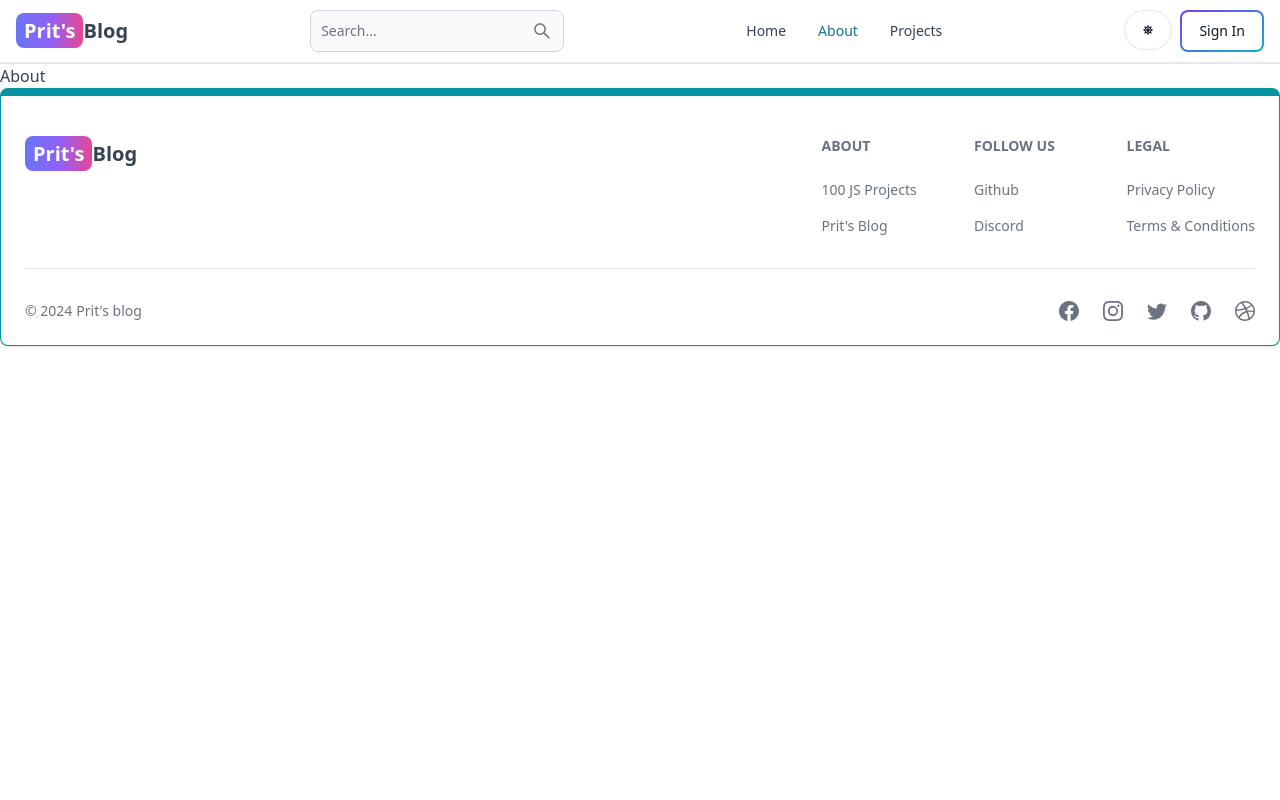
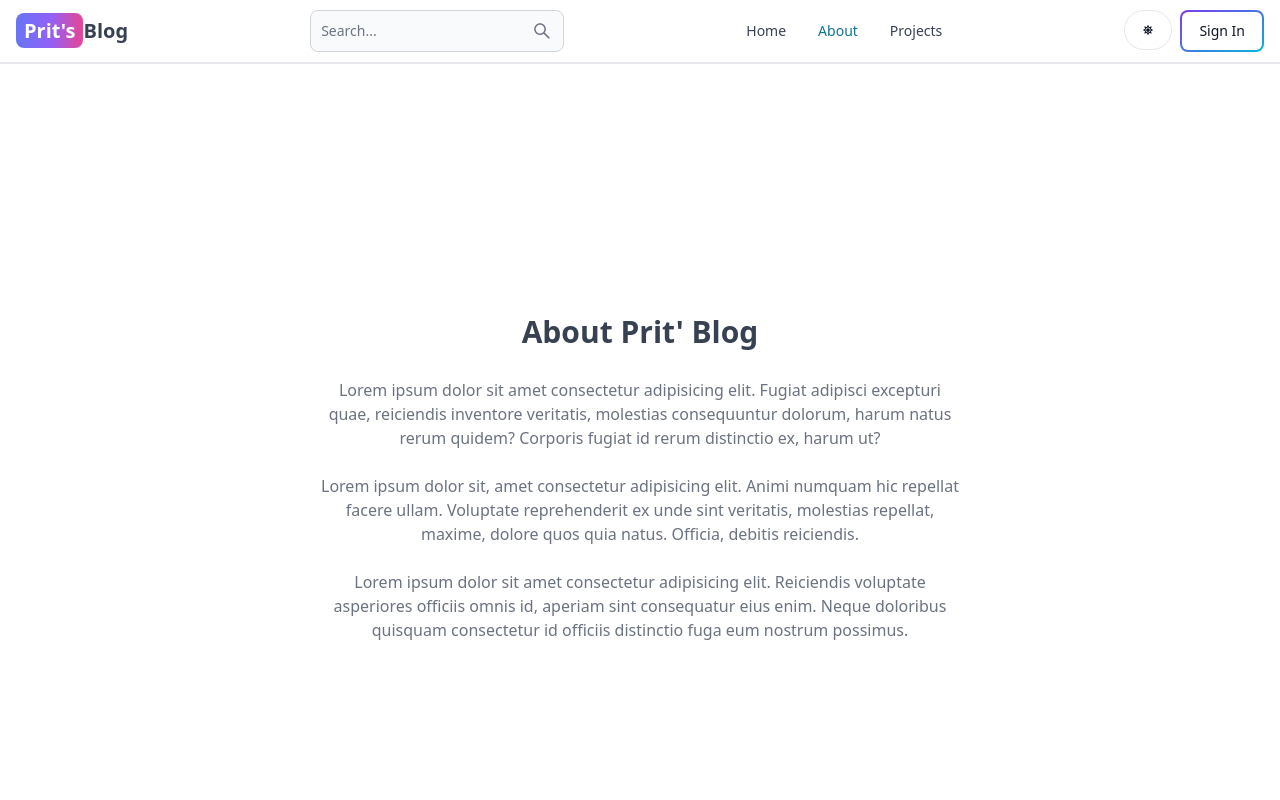
Before and after one commit to Pritamgajare/MERN-blog, a React app in the folder client/: page /about in a window 1280 px wide. Shown: the top 800 px of the page. Built offline with nearby package versions, Linux system fonts and the light colour scheme; no server answers; the HTML template or start-up script is replaced by a standard one.

Commit message:
about and project page

```diff
--- a/client/src/pages/About.jsx
+++ b/client/src/pages/About.jsx
@@ -2,6 +2,26 @@
 
 export default function About() {
   return (
-    <div>About</div>
-  )
+    <div className='min-h-screen flex items-center justify-center'>
+      <div className='max-w-2xl mx-auto p-3 text-center'>
+        <div>
+          <h1 className='text-3xl font font-semibold text-center my-7'>
+            About Prit' Blog
+          </h1>
+          <div className='text-md text-gray-500 flex flex-col gap-6'>
+            <p>Lorem ipsum dolor sit amet consectetur adipisicing elit. Fugiat adipisci excepturi quae, reiciendis inventore veritatis, molestias consequuntur dolorum, harum natus rerum quidem? Corporis fugiat id rerum distinctio ex, harum ut?
+            </p>
+
+            <p>
+Lorem ipsum dolor sit, amet consectetur adipisicing elit. Animi numquam hic repellat facere ullam. Voluptate reprehenderit ex unde sint veritatis, molestias repellat, maxime, dolore quos quia natus. Officia, debitis reiciendis.
+            </p>
+
+            <p>
+Lorem ipsum dolor sit amet consectetur adipisicing elit. Reiciendis voluptate asperiores officiis omnis id, aperiam sint consequatur eius enim. Neque doloribus quisquam consectetur id officiis distinctio fuga eum nostrum possimus.
+            </p>
+          </div>
+        </div>
+      </div>
+    </div>
+  );
 }
--- a/client/src/pages/Projects.jsx
+++ b/client/src/pages/Projects.jsx
@@ -1,7 +1,11 @@
-import React from 'react'
+import CallToAction from '../components/CallToAction';
 
 export default function Projects() {
   return (
-    <div>Projects</div>
+    <div className='min-h-screen max-w-2xl mx-auto flex justify-center items-center flex-col gap-6 p-3'>
+      <h1 className='text-3xl font-semibold'>Pojects</h1>
+      <p className='text-md text-gray-500'>Build fun and engaging projects while learning HTML, CSS, and JavaScript!</p>
+      <CallToAction />
+    </div>
   )
 }
```
